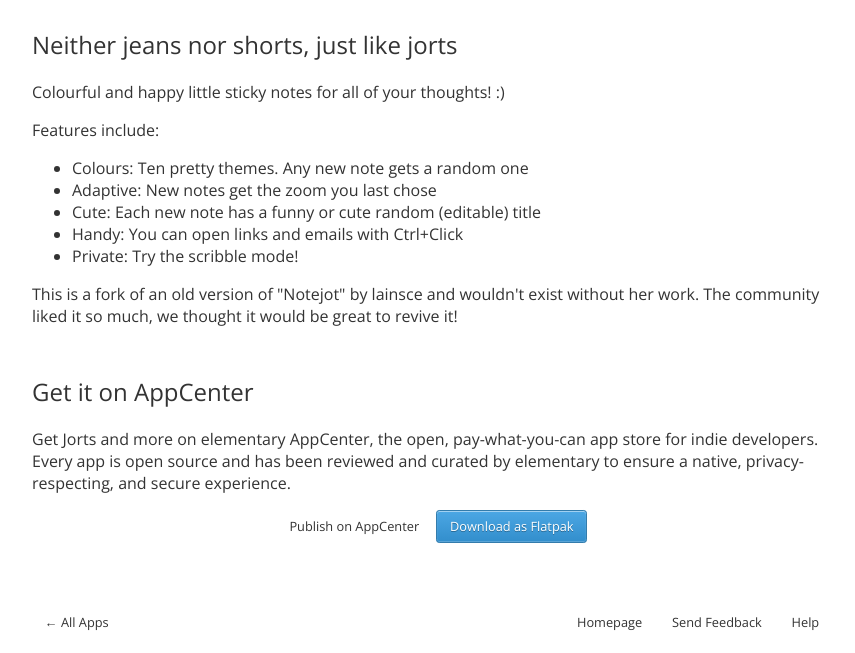
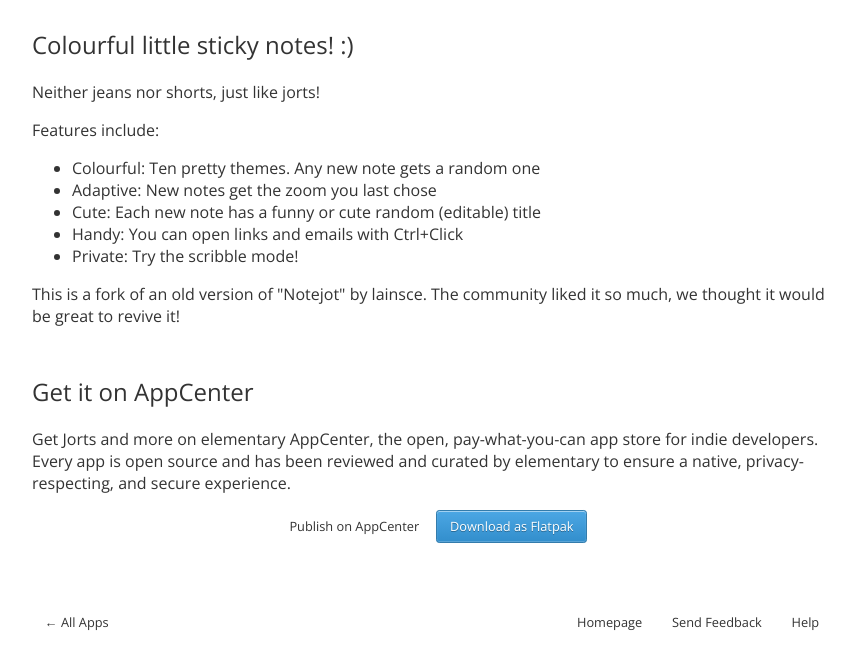
Before and after one commit to elementary/appcenter-web, a Jekyll site: the page built from _apps/io.github.ellie_commons.jorts.md, in a window 1280 px wide. Shown: the part 448-1101 px from the top of the page, without its empty margins (208-1063 px from the left). Built offline with Jekyll 4.4.1, drawn with Linux system fonts in a browser that asks for light colours; nearby versions of some CDN libraries.

Commit message:
Automatic update of data

```diff
--- a/_apps/io.github.ellie_commons.jorts.md
+++ b/_apps/io.github.ellie_commons.jorts.md
@@ -1,7 +1,7 @@
 ---
 app_id: io.github.ellie_commons.jorts
 title: "Jorts"
-summary: "Neither jeans nor shorts, just like jorts"
+summary: "Colourful little sticky notes! :)"
 developer: "Stella - Teamcons"
 homepage: https://github.com/ellie-commons/jorts
 help_page: https://github.com/ellie-commons/jorts/issues
@@ -18,13 +18,13 @@ releases:
 redirect_from: /io.github.ellie_commons.jorts.desktop/
 ---
 
-<p>Colourful and happy little sticky notes for all of your thoughts! :)</p>
+<p>Neither jeans nor shorts, just like jorts!</p>
 <p>Features include:</p>
 <ul>
-<li>Colours: Ten pretty themes. Any new note gets a random one</li>
+<li>Colourful: Ten pretty themes. Any new note gets a random one</li>
 <li>Adaptive: New notes get the zoom you last chose</li>
 <li>Cute: Each new note has a funny or cute random (editable) title</li>
 <li>Handy: You can open links and emails with Ctrl+Click</li>
 <li>Private: Try the scribble mode!</li>
 </ul>
-<p>This is a fork of an old version of "Notejot" by lainsce and wouldn't exist without her work. The community liked it so much, we thought it would be great to revive it!</p>
+<p>This is a fork of an old version of "Notejot" by lainsce. The community liked it so much, we thought it would be great to revive it!</p>
```
